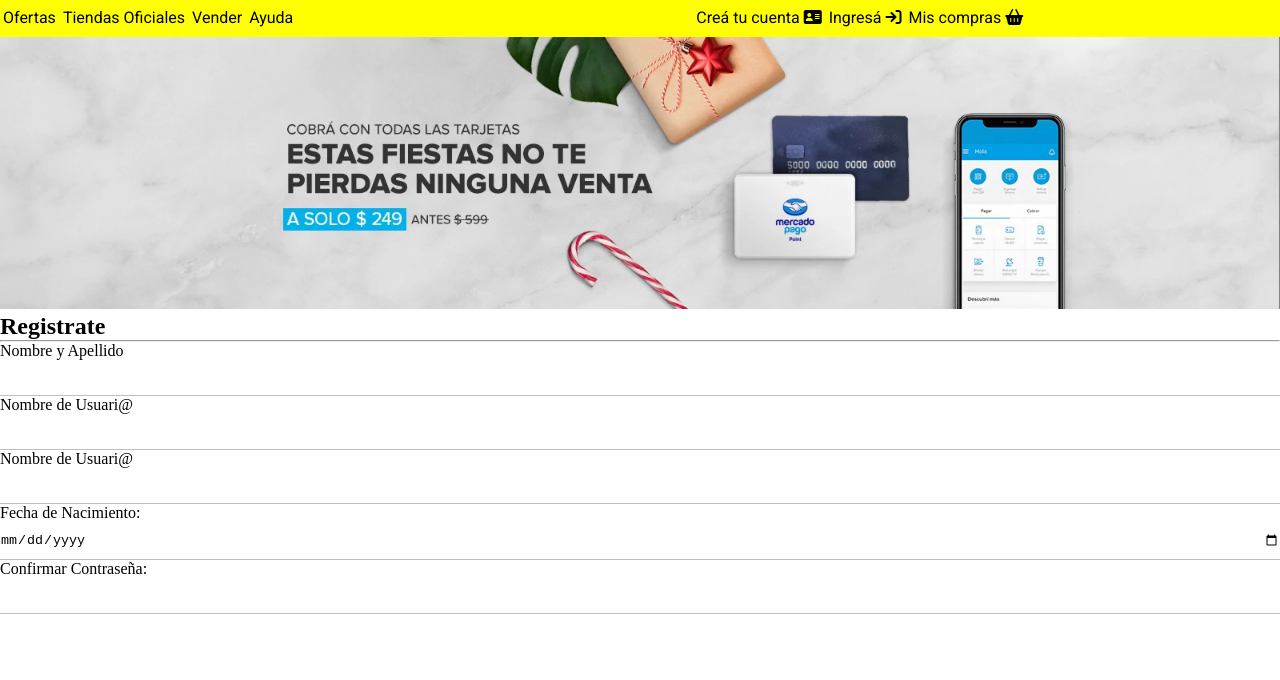
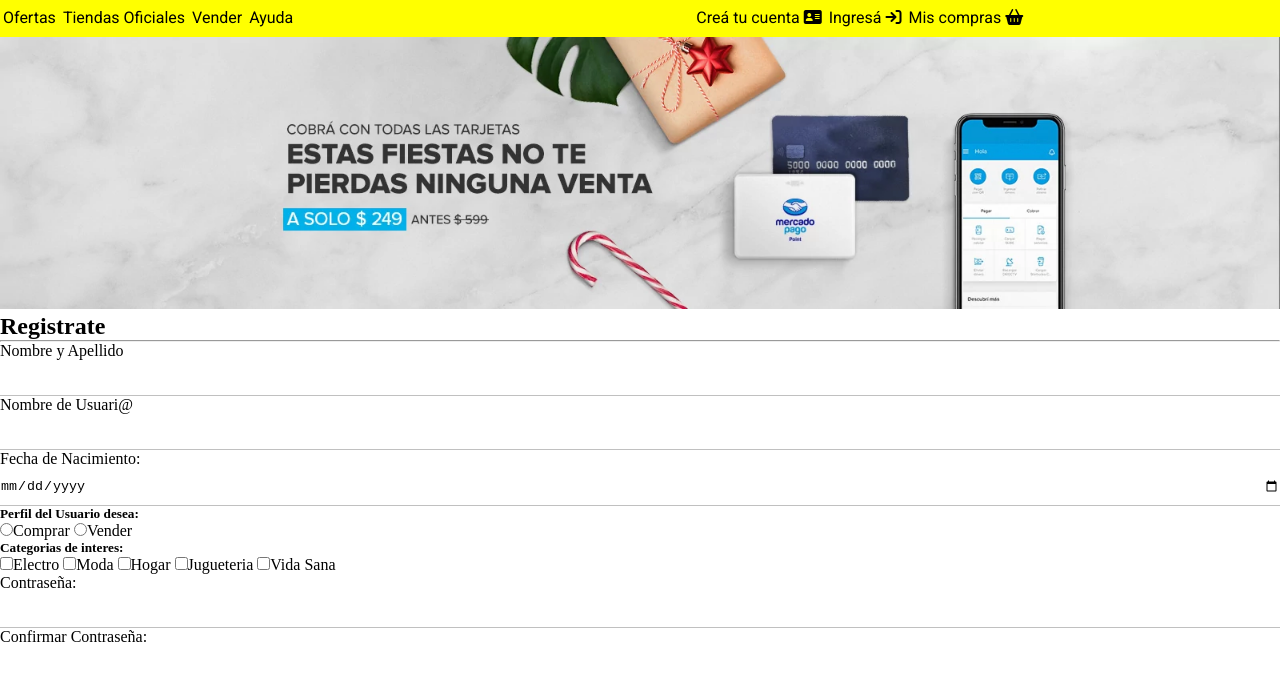
Before and after one commit to Zunilda-Niveiro/tp-mercadoliebre, a website: page views/register.html in a window 1280 px wide. Shown: the part 74-754 px from the top of the page. Drawn offline with Linux system fonts and the light colour scheme.

Commit message:
subiendo cambios

```diff
--- a/public/css/register.css
+++ b/public/css/register.css
@@ -13,7 +13,7 @@
     text-align: center;
 }
 
-.form___box{
+.main___form{
     width: 100%;
 }
 
--- a/views/register.html
+++ b/views/register.html
@@ -59,12 +59,32 @@
                 <input class="form__input" type="text" type="email" id="email">
             </div>
             <div class="main__form">
-                <label class="form__label" for="email">Nombre de Usuari@</label>
-                <input class="form__input" type="text" type="email" id="email">
+                <label class="form__label" for="date">Fecha de Nacimiento:</label>
+                <input class="form__input" type="date" id="date">
             </div>
             <div class="main__form">
-                <label class="form__label" for="date">Fecha de Nacimiento:</label>
-                <input class="form__input" type="date" id="date">
+                <h5>Perfil del Usuario desea:</h5>
+                <label for="comprar"><input class="main__input_radio" type="radio" id="comprar"
+                name="comprar">Comprar</label>
+                <label for="vender"><input class="main__input_radio" type="radio" id="vender"
+                    name="vender">Vender</label>
+            </div>
+            <div class="main__form">
+                <h5>Categorias de interes:</h5>
+                <label for="electro"><input class="main__input_radio" value="electro" type="checkbox" id="electro"
+                name="electro">Electro</label>
+                <label for="moda"><input class="main__input_radio" value="moda" type="checkbox" id="moda"
+                    name="moda">Moda</label>
+                    <label for="hogar"><input class="main__input_radio" value="hogar" type="checkbox" id="hogar"
+                        name="hogar">Hogar</label>
+                        <label for="jugueteria"><input class="main__input_radio" value="jugueteria" type="checkbox" id="jugueteria"
+                            name="jugueteria">Jugueteria</label>
+                                <label for="vida sana"><input class="main__input_radio" value="vida sana" type="checkbox" id="vida sana"
+                                name="vida sana">Vida Sana</label>
+            </div>
+            <div class="main__form">
+                <label class="form__label" for="password">Contraseña:</label>
+                <input class="form__input" type="password" id="password">
             </div>
             <div class="main__form">
                 <label class="form__label" for="password2">Confirmar Contraseña:</label>
```
